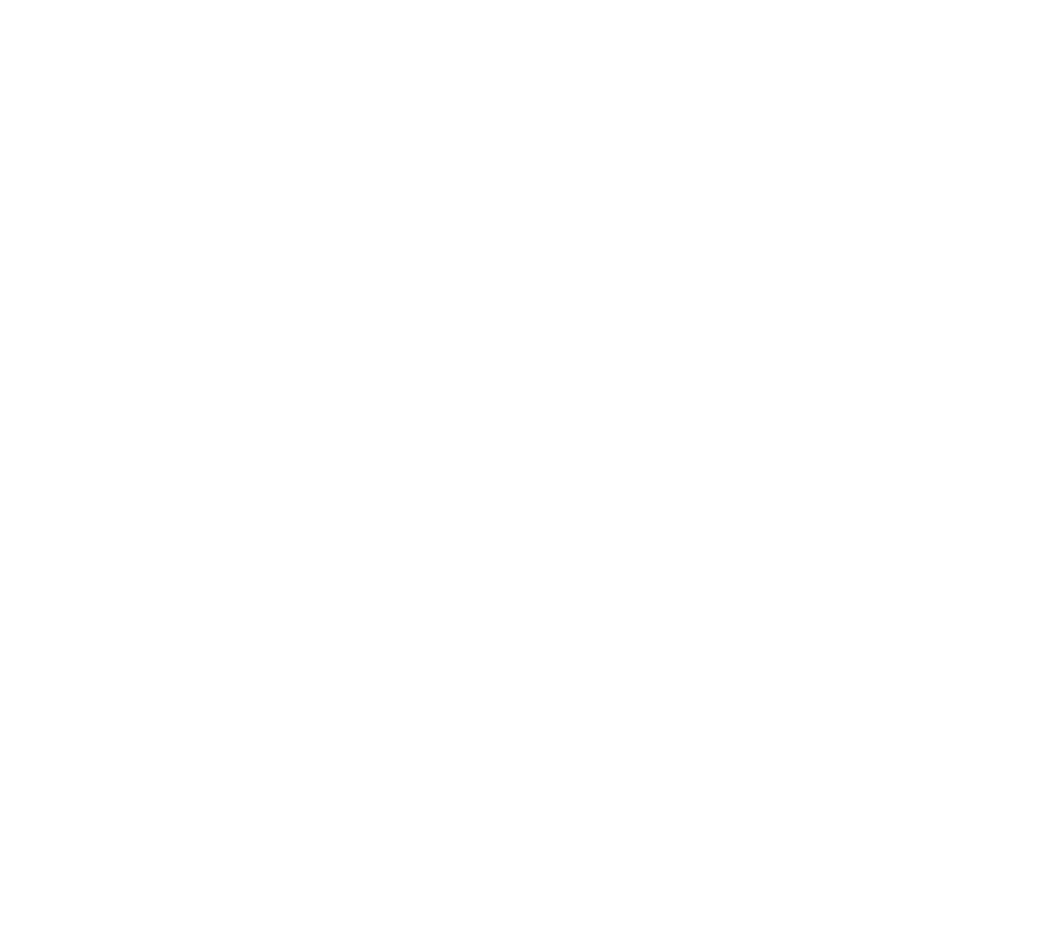
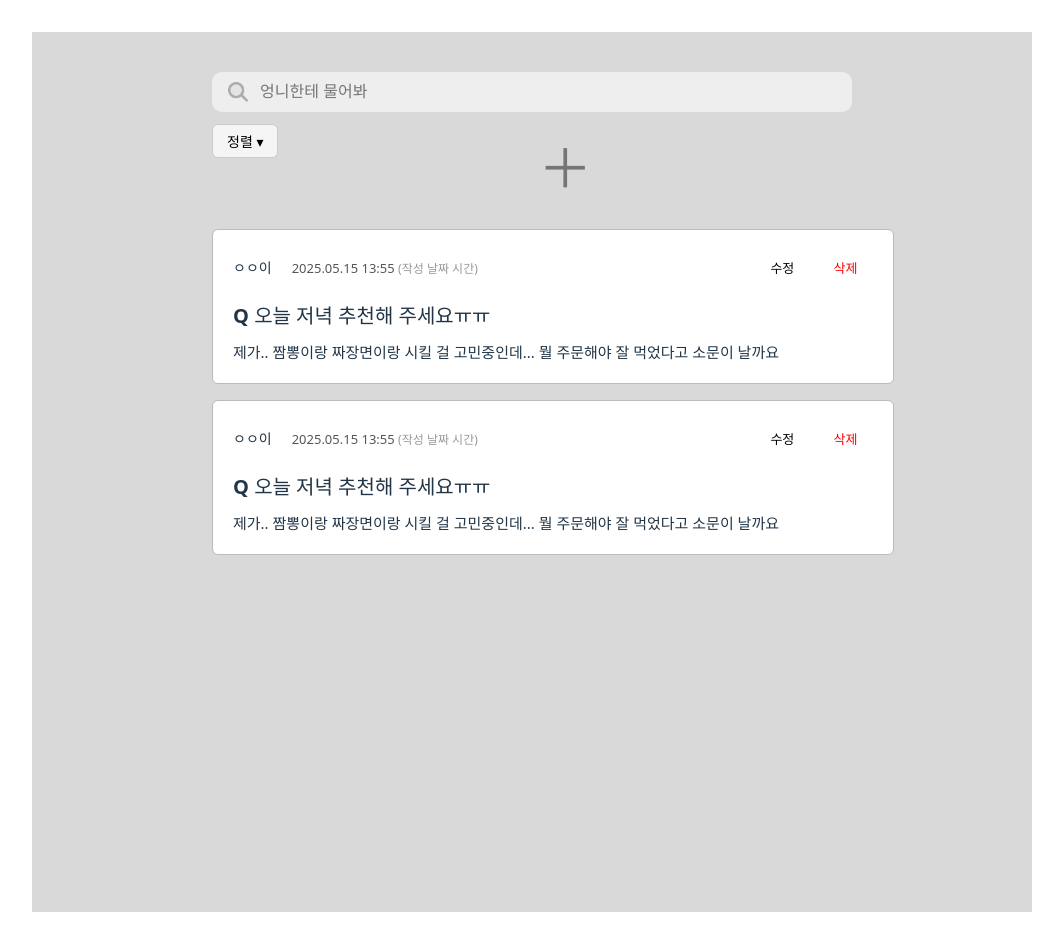
Before and after one commit to EongNiDeul/EongNi_Client, a React (Vite) app in the folder eongni_client/: page /PostPage in a window 1280 px wide. Before the commit this address had no page. Shown: the whole page, without its empty margins (108-1171 px from the left). Before the commit the page ends 800 px from the top, so only its background shows below. Built offline with nearby package versions, Linux system fonts and the light colour scheme.

Commit message:
Feat : 게시물 페이지 (미완성)

```diff
--- a/eongni_client/src/App.jsx
+++ b/eongni_client/src/App.jsx
@@ -4,6 +4,7 @@
 import LoginPage from "./pages/LoginPage";
 import StartPage from "./pages/StartPage";
 import SignupPage from "./pages/SignupPage";
+import PostPage from "./pages/PostPage";
 
 function App() {
   return (
@@ -21,6 +22,7 @@
         <Route path="/LoginPage" element={<LoginPage />} />
         {/* <Route path="/StartPage" element={<StartPage />} /> */}
         <Route path="/SignupPage" element={<SignupPage />} />
+        <Route path="/PostPage" element={<PostPage />} />
       </Routes>
     </div>
   );
--- a/eongni_client/src/pages/LoginPage.jsx
+++ b/eongni_client/src/pages/LoginPage.jsx
@@ -1,7 +1,11 @@
 import { useState } from "react";
+import { useNavigate } from "react-router-dom";
+
 import styles from "../styles/pages/LoginPage.module.css";
 
 function LoginPage() {
+  const navigate = useNavigate();
+
   const [nickname, setNickname] = useState("");
   const [password, setPassword] = useState("");
 
@@ -9,6 +13,10 @@
     e.preventDefault();
     console.log("닉네임:", nickname);
     console.log("비밀번호:", password);
+  };
+
+  const handlePost = () => {
+    navigate("/PostPage");
   };
 
   return (
@@ -40,7 +48,7 @@
           />
         </div>
 
-        <button type="submit" className={styles.loginBtn}>
+        <button type="submit" className={styles.loginBtn} onClick={handlePost}>
           로그인
         </button>
       </form>
--- /dev/null
+++ b/eongni_client/src/pages/PostPage.jsx
@@ -0,0 +1,102 @@
+import { useState } from "react";
+import styles from "../styles/pages/PostPage.module.css";
+
+function PostPage() {
+  const [search, setSearch] = useState("");
+  const [sortOpen, setSortOpen] = useState(false);
+  const [sortOption, setSortOption] = useState("정렬");
+
+  const toggleSort = () => setSortOpen((prev) => !prev);
+
+  const handleSortOption = (option) => {
+    setSortOption(option);
+    setSortOpen(false);
+    // 정렬 기능 추가 시 여기서 처리
+  };
+
+  const posts = [
+    {
+      id: 1,
+      writer: "ㅇㅇ이",
+      date: "2025.05.15 13:55",
+      title: "오늘 저녁 추천해 주세요ㅠㅠ",
+      content:
+        "제가.. 짬뽕이랑 짜장면이랑 시킬 걸 고민중인데...\n뭘 주문해야 잘 먹었다고 소문이 날까요",
+    },
+    {
+      id: 2,
+      writer: "ㅇㅇ이",
+      date: "2025.05.15 13:55",
+      title: "오늘 저녁 추천해 주세요ㅠㅠ",
+      content:
+        "제가.. 짬뽕이랑 짜장면이랑 시킬 걸 고민중인데...\n뭘 주문해야 잘 먹었다고 소문이 날까요",
+    },
+  ];
+
+  return (
+    <div className={styles.pageWrapper}>
+      <div className={styles.innerBox}>
+        <div className={styles.topSection}>
+          <div className={styles.searchBarWrapper}>
+            <img
+              src="/public/search.png"
+              alt="검색 아이콘"
+              className={styles.searchIcon}
+            />
+            <input
+              type="text"
+              className={styles.searchBar}
+              placeholder="엉니한테 물어봐"
+              value={search}
+              onChange={(e) => setSearch(e.target.value)}
+            />
+          </div>
+
+          <div className={styles.actionRow}>
+            <div className={styles.sortWrapper}>
+              <button className={styles.sortBtn} onClick={toggleSort}>
+                {sortOption} ▾
+              </button>
+              {sortOpen && (
+                <div className={styles.dropdown}>
+                  <div onClick={() => handleSortOption("시간순")}>시간순</div>
+                  <div onClick={() => handleSortOption("가나다순")}>가나다순</div>
+                </div>
+              )}
+            </div>
+            <button className={styles.plusBtn}>＋</button>
+            <div></div>
+          </div>
+        </div>
+
+        <div className={styles.postList}>
+          {posts.map((post) => (
+            <div key={post.id} className={styles.postCard}>
+              <div className={styles.postHeader}>
+                <div>
+                  <span className={styles.writer}>{post.writer}</span>
+                  <span className={styles.date}>
+                    {post.date}{" "}
+                    <span className={styles.dateNote}>(작성 날짜 시간)</span>
+                  </span>
+                </div>
+                <div className={styles.actions}>
+                  <button className={styles.edit}>수정</button>
+                  <button className={styles.delete}>삭제</button>
+                </div>
+              </div>
+              <div className={styles.postInfo}>
+                <div className={styles.postTitle}>
+                  <strong>Q {post.title}</strong>
+                </div>
+                <div className={styles.postContent}>{post.content}</div>
+              </div>
+            </div>
+          ))}
+        </div>
+      </div>
+    </div>
+  );
+}
+
+export default PostPage;
--- /dev/null
+++ b/eongni_client/src/styles/pages/PostPage.module.css
@@ -0,0 +1,175 @@
+.pageWrapper {
+  background-color: #d9d9d9;
+  width: 1000px;
+  height: 100vh;
+  padding: 40px 0;
+  display: flex;
+  justify-content: center;
+}
+
+.innerBox {
+  width: 640px;
+  display: flex;
+  flex-direction: column;
+  align-items: center;
+}
+
+.topSection {
+  width: 100%;
+  display: flex;
+  flex-direction: column;
+  gap: 12px;
+  margin-bottom: 24px;
+}
+
+.searchBarWrapper {
+  display: flex;
+  align-items: center;
+  background-color: #eeeeee;
+  padding: 10px 16px;
+  border-radius: 10px;
+  width: 100%;
+  box-sizing: border-box;
+}
+
+.searchIcon {
+  width: 20px;
+  height: 20px;
+  margin-right: 10px;
+  opacity: 0.5;
+}
+
+.searchBar {
+  flex: 1;
+  background: none;
+  border: none;
+  outline: none;
+  font-size: 16px;
+  color: #333;
+}
+
+.actionRow {
+  display: flex;
+  justify-content: space-between;
+  width: 100%;
+}
+
+.sortBtn {
+  background-color: #f5f5f5;
+  border: 1px solid #ccc;
+  padding: 6px 14px;
+  font-size: 14px;
+  border-radius: 6px;
+  cursor: pointer;
+}
+
+.plusBtn {
+    background: none;
+    font-size: 54px;
+    padding: 0;
+    color: #757575;
+}
+
+.postList {
+  width: 100%;
+  display: flex;
+  flex-direction: column;
+  gap: 16px;
+}
+
+.postCard {
+  background-color: white;
+  border: 1px solid #bbb;
+  border-radius: 6px;
+  padding: 20px;
+  width: 100%;
+}
+
+.postHeader {
+  display: flex;
+  align-items: center;
+  justify-content: space-between;
+  font-size: 14px;
+  margin-bottom: 8px;
+}
+
+.writer {
+  font-weight: bold;
+  margin-right: 20px;
+}
+
+.date {
+  color: #555;
+  font-size: 13px;
+}
+
+.dateNote {
+  color: #999;
+  font-size: 12px;
+}
+
+.actions {
+  display: flex;
+  gap: 8px;
+}
+
+.edit,
+.delete {
+  background: none;
+  border: none;
+  font-size: 13px;
+  cursor: pointer;
+}
+
+.delete {
+  color: red;
+}
+
+.postTitle {
+  font-size: 20px;
+  font-weight: bold;
+  margin-top: 8px;
+}
+
+.postContent {
+  margin-top: 10px;
+  font-size: 15px;
+
+
+}
+
+.postInfo {
+    display: flex;
+    justify-content: center;
+    align-items: flex-start;
+    flex-direction: column;
+
+}
+
+
+.sortWrapper {
+  position: relative;
+}
+
+.dropdown {
+  position: absolute;
+  top: 36px;
+  left: 0;
+  background-color: white;
+  border: 1px solid #ccc;
+  border-radius: 6px;
+  width: 100px;
+  z-index: 10;
+  box-shadow: 0 4px 10px rgba(0, 0, 0, 0.1);
+}
+
+.dropdown div {
+  /* list-style: none; */
+  padding: 5px;
+  cursor: pointer;
+  font-size: 14px;
+}
+
+.dropdown li:hover {
+  background-color: #f0f0f0;
+}
```
Also changed, not shown: eongni_client/public/search.png (added).
